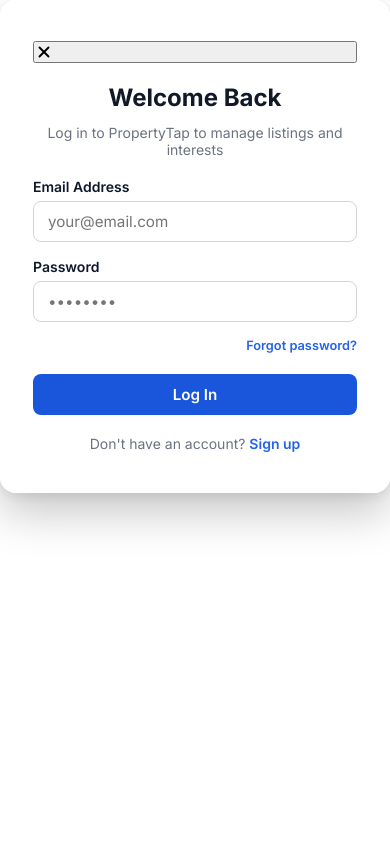
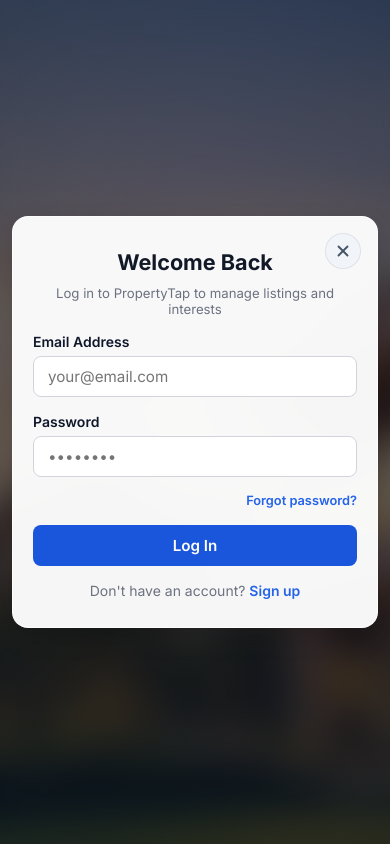
Before and after one commit to kumarrohit8477/propertytap, a React (Vite) app: page /login in a window 390 px wide. Built offline with nearby package versions, Linux system fonts and the light colour scheme; no server answers.

Commit message:
feat: implement responsive auth close button and improve layout for mobile devices

```diff
--- a/app/(auth)/auth_layout.css
+++ b/app/(auth)/auth_layout.css
@@ -50,6 +50,7 @@
   max-width: 480px;
   display: flex;
   justify-content: center;
+  box-sizing: border-box;
 }
 
 .auth_form_close_btn {
@@ -69,6 +70,9 @@
   transition: all 0.2s ease;
   z-index: 10;
   padding: 0;
+  margin: 0;
+  outline: none;
+  box-sizing: border-box;
 }
 
 .auth_form_close_btn:hover {
@@ -80,3 +84,16 @@
 .auth_form_close_btn:active {
   transform: scale(0.96);
 }
+
+@media (max-width: 480px) {
+  .auth_page_layout {
+    padding: 1rem 0.75rem;
+  }
+
+  .auth_form_close_btn {
+    top: 0.75rem;
+    right: 0.75rem;
+    width: 32px;
+    height: 32px;
+  }
+}
--- a/app/globals.css
+++ b/app/globals.css
@@ -56,6 +56,39 @@ img, svg {
   display: block;
 }
 
+/* Auth close button */
+.auth_form_close_btn {
+  position: absolute;
+  top: 1rem;
+  right: 1rem;
+  width: 36px;
+  height: 36px;
+  border-radius: 50%;
+  border: 1px solid rgba(0, 0, 0, 0.08);
+  background: #f1f5f9;
+  color: #475569;
+  cursor: pointer;
+  display: inline-flex;
+  align-items: center;
+  justify-content: center;
+  transition: all 0.2s ease;
+  z-index: 10;
+  padding: 0;
+  margin: 0;
+  outline: none;
+  box-sizing: border-box;
+}
+
+.auth_form_close_btn:hover {
+  background: #e2e8f0;
+  color: #0f172a;
+  transform: scale(1.06);
+}
+
+.auth_form_close_btn:active {
+  transform: scale(0.96);
+}
+
 a {
   color: inherit;
   text-decoration: none;
--- a/components/auth/login_form.css
+++ b/components/auth/login_form.css
@@ -13,6 +13,39 @@
   width: 100%;
   max-width: 440px;
   margin: 0 auto;
+  box-sizing: border-box;
+}
+
+.auth_form_close_btn {
+  position: absolute;
+  top: 1rem;
+  right: 1rem;
+  width: 36px;
+  height: 36px;
+  border-radius: 50%;
+  border: 1px solid rgba(0, 0, 0, 0.08);
+  background: #f1f5f9;
+  color: #475569;
+  cursor: pointer;
+  display: inline-flex;
+  align-items: center;
+  justify-content: center;
+  transition: all 0.2s ease;
+  z-index: 10;
+  padding: 0;
+  margin: 0;
+  outline: none;
+  box-sizing: border-box;
+}
+
+.auth_form_close_btn:hover {
+  background: #e2e8f0;
+  color: #0f172a;
+  transform: scale(1.06);
+}
+
+.auth_form_close_btn:active {
+  transform: scale(0.96);
 }
 
 .login_form_title {
@@ -60,3 +93,28 @@
 .login_form_link:hover {
   text-decoration: underline;
 }
+
+@media (max-width: 480px) {
+  .login_form_card {
+    padding: 2rem 1.25rem 1.75rem;
+    border-radius: 16px;
+    gap: 1rem;
+    box-shadow: 0 10px 25px rgba(0, 0, 0, 0.15);
+  }
+
+  .login_form_title {
+    font-size: 1.35rem;
+  }
+
+  .login_form_subtitle {
+    font-size: 0.825rem;
+    margin-top: -0.35rem;
+  }
+
+  .auth_form_close_btn {
+    top: 0.75rem;
+    right: 0.75rem;
+    width: 32px;
+    height: 32px;
+  }
+}
--- a/components/auth/signup_form.css
+++ b/components/auth/signup_form.css
@@ -13,6 +13,39 @@
   width: 100%;
   max-width: 460px;
   margin: 0 auto;
+  box-sizing: border-box;
+}
+
+.auth_form_close_btn {
+  position: absolute;
+  top: 1rem;
+  right: 1rem;
+  width: 36px;
+  height: 36px;
+  border-radius: 50%;
+  border: 1px solid rgba(0, 0, 0, 0.08);
+  background: #f1f5f9;
+  color: #475569;
+  cursor: pointer;
+  display: inline-flex;
+  align-items: center;
+  justify-content: center;
+  transition: all 0.2s ease;
+  z-index: 10;
+  padding: 0;
+  margin: 0;
+  outline: none;
+  box-sizing: border-box;
+}
+
+.auth_form_close_btn:hover {
+  background: #e2e8f0;
+  color: #0f172a;
+  transform: scale(1.06);
+}
+
+.auth_form_close_btn:active {
+  transform: scale(0.96);
 }
 
 .signup_form_title {
@@ -60,3 +93,28 @@
 .signup_form_link:hover {
   text-decoration: underline;
 }
+
+@media (max-width: 480px) {
+  .signup_form_card {
+    padding: 2rem 1.25rem 1.75rem;
+    border-radius: 16px;
+    gap: 1rem;
+    box-shadow: 0 10px 25px rgba(0, 0, 0, 0.15);
+  }
+
+  .signup_form_title {
+    font-size: 1.35rem;
+  }
+
+  .signup_form_subtitle {
+    font-size: 0.825rem;
+    margin-top: -0.35rem;
+  }
+
+  .auth_form_close_btn {
+    top: 0.75rem;
+    right: 0.75rem;
+    width: 32px;
+    height: 32px;
+  }
+}
--- a/lib/supabase/client.ts
+++ b/lib/supabase/client.ts
@@ -1,13 +1,15 @@
 import { createClient } from '@supabase/supabase-js';
 
 const supabase_url =
+  process.env.PUBLIC_SUPABASE_URL ||
+  process.env.NEXT_PUBLIC_SUPABASE_URL ||
   (typeof import.meta !== 'undefined' && import.meta.env?.VITE_SUPABASE_URL) ||
-  (typeof process !== 'undefined' && process.env?.PUBLIC_SUPABASE_URL) ||
   '';
 
 const supabase_anon_key =
+  process.env.PUBLIC_SUPABASE_ANON_KEY ||
+  process.env.NEXT_PUBLIC_SUPABASE_ANON_KEY ||
   (typeof import.meta !== 'undefined' && import.meta.env?.VITE_SUPABASE_ANON_KEY) ||
-  (typeof process !== 'undefined' && process.env?.PUBLIC_SUPABASE_ANON_KEY) ||
   '';
 
 let client_instance: ReturnType<typeof createClient> | null = null;
--- a/src/App.tsx
+++ b/src/App.tsx
@@ -22,6 +22,7 @@ import BlogPage from '@/app/(public)/blog/page';
 import NotFoundPage from '@/app/not-found';
 
 // Auth Pages
+import AuthLayout from '@/app/(auth)/layout';
 import LoginPage from '@/app/(auth)/login/page';
 import SignupPage from '@/app/(auth)/signup/page';
 import ForgotPasswordPage from '@/app/(auth)/forgot_password/page';
@@ -74,10 +75,38 @@ export default function App() {
             <Route path="/blog" element={<BlogPage />} />
 
             {/* Auth Routes */}
-            <Route path="/login" element={<LoginPage />} />
-            <Route path="/signup" element={<SignupPage />} />
-            <Route path="/forgot_password" element={<ForgotPasswordPage />} />
-            <Route path="/reset_password" element={<ResetPasswordPage />} />
+            <Route
+              path="/login"
+              element={
+                <AuthLayout>
+                  <LoginPage />
+                </AuthLayout>
+              }
+            />
+            <Route
+              path="/signup"
+              element={
+                <AuthLayout>
+                  <SignupPage />
+                </AuthLayout>
+              }
+            />
+            <Route
+              path="/forgot_password"
+              element={
+                <AuthLayout>
+                  <ForgotPasswordPage />
+                </AuthLayout>
+              }
+            />
+            <Route
+              path="/reset_password"
+              element={
+                <AuthLayout>
+                  <ResetPasswordPage />
+                </AuthLayout>
+              }
+            />
 
             {/* Protected Dashboard Routes */}
             <Route
--- a/vite.config.ts
+++ b/vite.config.ts
@@ -8,6 +8,18 @@ const __dirname = path.dirname(fileURLToPath(import.meta.url));
 export default defineConfig(({ mode }) => {
   // Load environment variables from .env and .env.local without requiring a prefix
   const env = loadEnv(mode, process.cwd(), '');
+
+  const get_env = (...keys: string[]) => {
+    for (const k of keys) {
+      if (env[k]) return env[k];
+    }
+    return '';
+  };
+
+  const supabase_url = get_env('PUBLIC_SUPABASE_URL', 'NEXT_PUBLIC_SUPABASE_URL', 'VITE_SUPABASE_URL');
+  const supabase_anon_key = get_env('PUBLIC_SUPABASE_ANON_KEY', 'NEXT_PUBLIC_SUPABASE_ANON_KEY', 'VITE_SUPABASE_ANON_KEY');
+  const razorpay_key = get_env('PUBLIC_RAZORPAY_KEY_ID', 'NEXT_PUBLIC_RAZORPAY_KEY_ID', 'VITE_RAZORPAY_KEY_ID', 'RAZORPAY_KEY_ID');
+  const web3forms_key = get_env('PUBLIC_WEB3FORMS_ACCESS_KEY', 'NEXT_PUBLIC_WEB3FORMS_ACCESS_KEY', 'VITE_WEB3FORMS_ACCESS_KEY', 'WEB3FORMS_ACCESS_KEY');
 
   return {
     plugins: [react()],
@@ -20,18 +32,14 @@ export default defineConfig(({ mode }) => {
       },
     },
     define: {
-      'process.env.PUBLIC_SUPABASE_URL': JSON.stringify(
-        env.PUBLIC_SUPABASE_URL || env.VITE_SUPABASE_URL || ''
-      ),
-      'process.env.PUBLIC_SUPABASE_ANON_KEY': JSON.stringify(
-        env.PUBLIC_SUPABASE_ANON_KEY || env.VITE_SUPABASE_ANON_KEY || ''
-      ),
-      'process.env.PUBLIC_RAZORPAY_KEY_ID': JSON.stringify(
-        env.PUBLIC_RAZORPAY_KEY_ID || env.VITE_RAZORPAY_KEY_ID || ''
-      ),
-      'process.env.PUBLIC_WEB3FORMS_ACCESS_KEY': JSON.stringify(
-        env.PUBLIC_WEB3FORMS_ACCESS_KEY || env.VITE_WEB3FORMS_ACCESS_KEY || ''
-      ),
+      'process.env.PUBLIC_SUPABASE_URL': JSON.stringify(supabase_url),
+      'process.env.NEXT_PUBLIC_SUPABASE_URL': JSON.stringify(supabase_url),
+      'process.env.PUBLIC_SUPABASE_ANON_KEY': JSON.stringify(supabase_anon_key),
+      'process.env.NEXT_PUBLIC_SUPABASE_ANON_KEY': JSON.stringify(supabase_anon_key),
+      'process.env.PUBLIC_RAZORPAY_KEY_ID': JSON.stringify(razorpay_key),
+      'process.env.NEXT_PUBLIC_RAZORPAY_KEY_ID': JSON.stringify(razorpay_key),
+      'process.env.PUBLIC_WEB3FORMS_ACCESS_KEY': JSON.stringify(web3forms_key),
+      'process.env.NEXT_PUBLIC_WEB3FORMS_ACCESS_KEY': JSON.stringify(web3forms_key),
     },
     server: {
       port: 3000,
```
